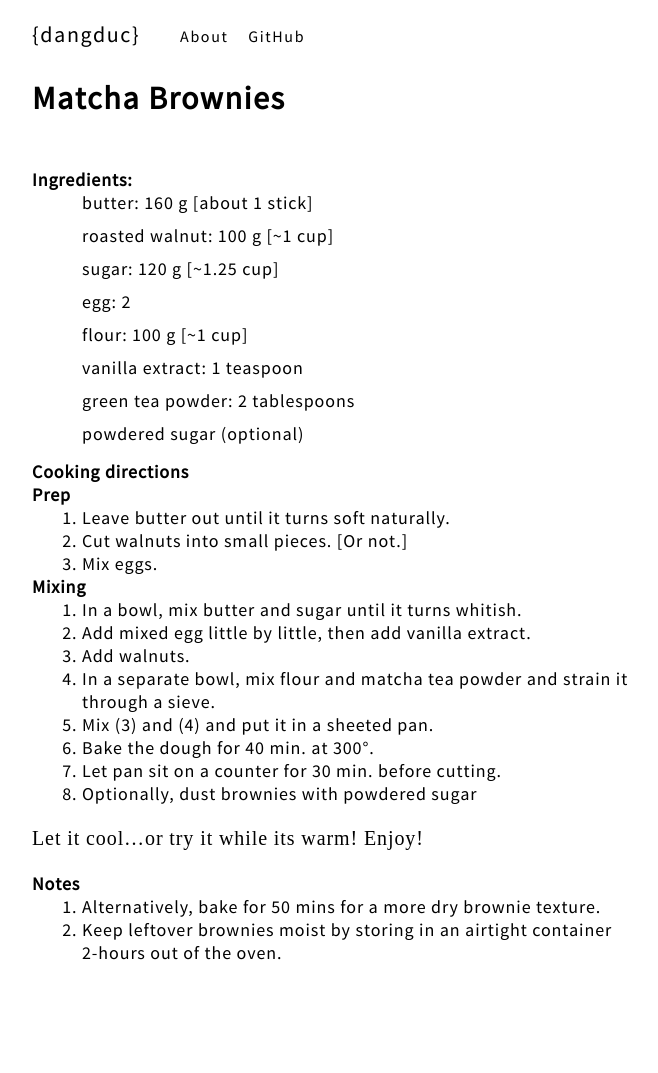
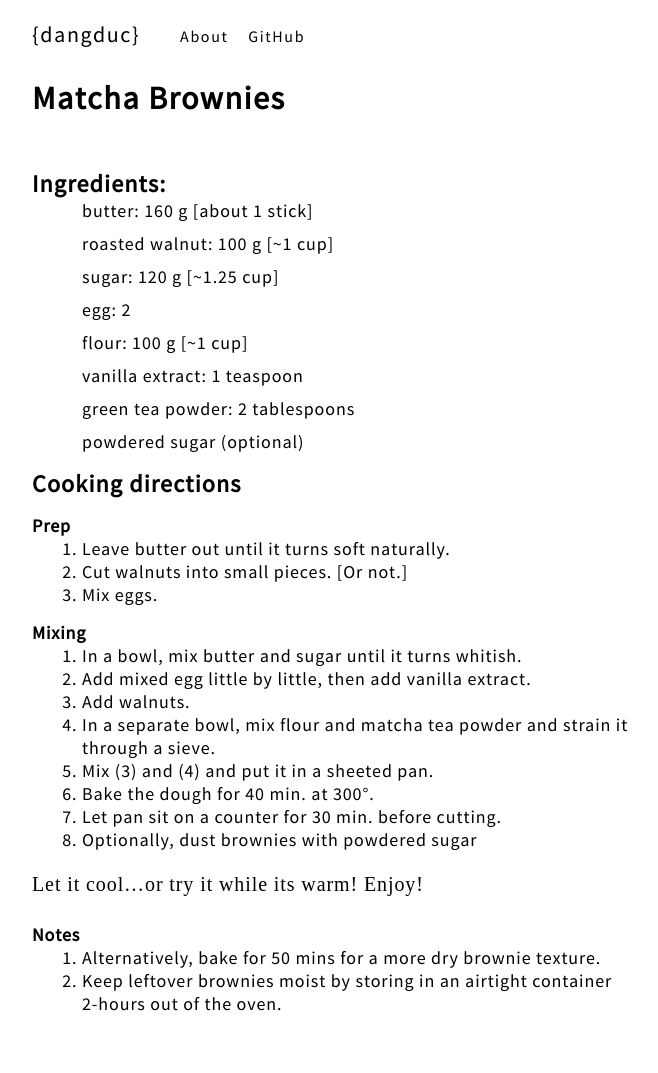
Before and after one commit to dangduc/dangduc.github.com, a Jekyll site: the page built from recipes/matcha-brownies.md, in a window 1280 px wide. Shown: the whole page, without its empty margins (308-966 px from the left). Built offline with Jekyll 4.4.1, drawn with Linux system fonts in a browser that asks for light colours; Markdown is read by kramdown in place of the engine named in the settings; before the commit the page ends 1022 px from its top, so only the background shows below that.

```diff
--- a/recipes/matcha-brownies.md
+++ b/recipes/matcha-brownies.md
@@ -3,7 +3,7 @@ layout: page
 title: Matcha Brownies
 ---
 
-### Ingredients:
+## Ingredients:
 
 - butter: 160 g [about 1 stick]
 - roasted walnut: 100 g [~1 cup]
@@ -14,15 +14,15 @@ title: Matcha Brownies
 - green tea powder: 2 tablespoons
 - powdered sugar (optional)
 
-### Cooking directions
+## Cooking directions
 
-#### Prep
+### Prep
 
 1. Leave butter out until it turns soft naturally.
 2. Cut walnuts into small pieces. [Or not.]
 3. Mix eggs.
 
-#### Mixing
+### Mixing
 
 1. In a bowl, mix butter and sugar until it turns whitish.
 2. Add mixed egg little by little, then add vanilla extract.
@@ -35,6 +35,6 @@ title: Matcha Brownies
 
 Let it cool…or try it while its warm! Enjoy!
 
-#### Notes
+### Notes
 1. Alternatively, bake for 50 mins for a more dry brownie texture.
 2. Keep leftover brownies moist by storing in an airtight container 2-hours out of the oven.
```
